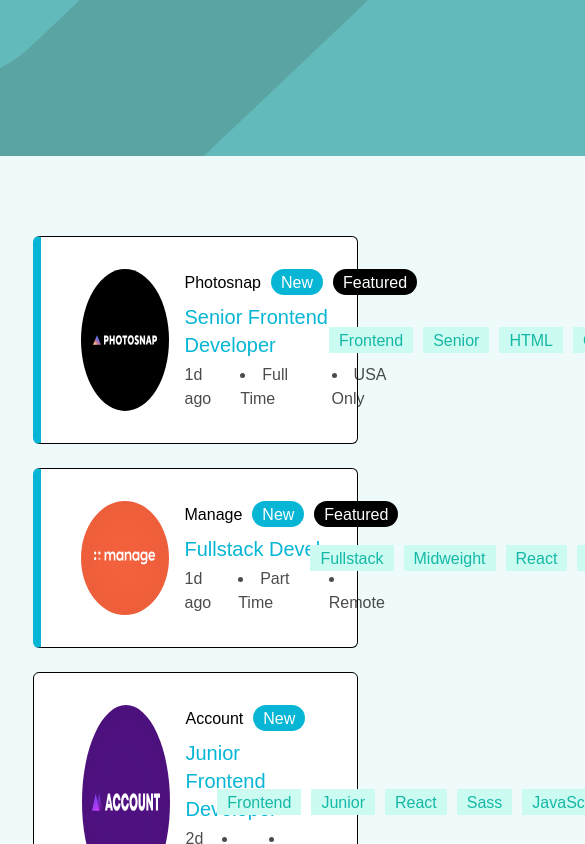
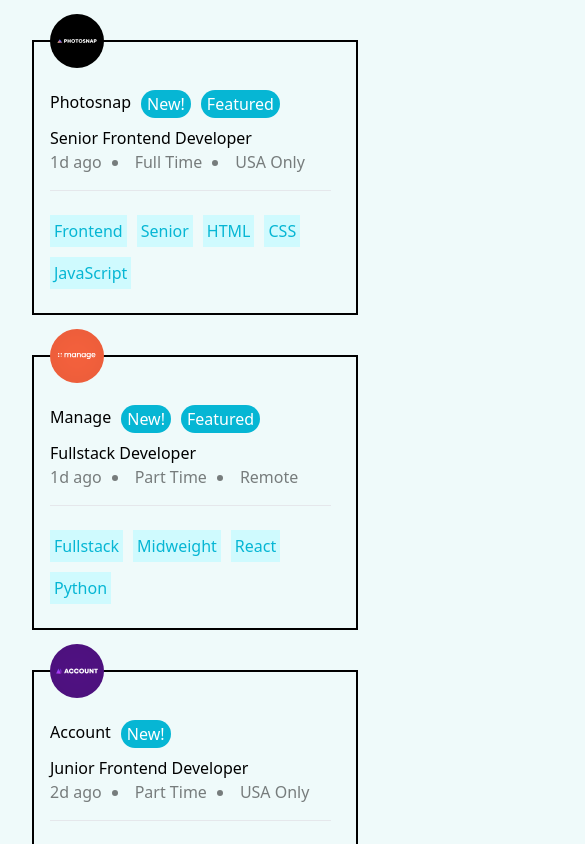
Before and after one commit to nitishkyadav/job-listing, a React (Create React App) app: page / in a window 390 px wide. Shown: the top 844 px of the page, 585 px wide, since content can reach past the window. Built offline with nearby package versions, Linux system fonts and the light colour scheme.

Commit message:
Mobile First Layout

```diff
--- a/src/App.js
+++ b/src/App.js
@@ -5,8 +5,8 @@
 
 function App() {
   return (
-    <div className="App">
-      <Header />
+    <div className="flex flex-col align-middle">
+      {/* <Header /> */}
       {/* <SearchBar /> */}
       <JobListings />
     </div>
--- a/src/Job-Listing/JobListing.jsx
+++ b/src/Job-Listing/JobListing.jsx
@@ -16,36 +16,32 @@
     dispatch(filterKeywordsActions.addKeywords({ value }));
   }
   return (
-    <div
-      className={`flex ${borderLeft} bg-white rounded-md font-leagueSparten justify-between w-10/12 max-w-5xl px-4 border border-black p-8`}
-    >
-      <div className={data.featured ? "flex ml-6" : "flex ml-8"}>
-        <img src={data.logo} alt={data.company} />
+    <div className="flex font-medium border-black border-2 mt-10 xs:flex-col pl-4 relative">
+      <div className="flex xs:flex-col mt-10">
+        <div className="xs:w-2/12 absolute -top-7">
+          <img src={data.logo} alt={data.company} />
+        </div>
 
-        <div className="flex flex-col ml-4 justify-center gap-1">
-          <div className="flex">
-            <p className="mr-2.5 font-medium pt-0.5">{data.company}</p>
-            <ul className="flex list-none gap-2.5">
+        <div className="flex flex-col text-center xs:mt-2">
+          <div className="flex gap-2.5">
+            <p className="">{data.company}</p>
+            <ul className="flex gap-2.5 text-white">
               {data.new && (
-                <li className="px-2.5 pt-0.5 rounded-2xl bg-cyan-500 text-white font-medium">
-                  New
-                </li>
+                <li className="p-0.5 px-1.5 rounded-2xl bg-cyan-500">New!</li>
               )}
               {data.featured && (
-                <li className="px-2.5  pt-0.5 rounded-2xl bg-black font-medium text-white">
+                <li className="p-0.5 px-1.5 rounded-2xl bg-cyan-500 bg-black">
                   Featured
                 </li>
               )}
             </ul>
           </div>
-          <div className="">
-            <h2 className="text-cyan-500 text-xl mt-1 cursor-pointer">
-              {data.position}
-            </h2>
+          <div className="flex mt-2">
+            <h2 className="">{data.position}</h2>
           </div>
 
-          <div className="">
-            <ul className="flex gap-2.5 opacity-70 list-disc list-inside">
+          <div className="flex opacity-50">
+            <ul className="flex gap-2.5 list-disc list-inside">
               <li className="list-none">{data.postedAt}</li>
               <li>{data.contract}</li>
               <li>{data.location}</li>
@@ -53,16 +49,19 @@
           </div>
         </div>
       </div>
-      <div className="flex my-auto">
-        <ul className="flex list-none gap-2.5">
+      <div className="hidden xs:block w-11/12 mt-4 mb-2">
+        <hr className="justify-start" />
+      </div>
+      <div className="flex text-cyan-500 xs:pr-2 mt-4 mb-6">
+        <ul className="flex flex-wrap gap-2.5">
           <li
-            className="px-2.5 cursor-pointer bg-teal-100 text-center text-teal-500 hover:bg-teal-500 hover:text-white pt-0.5"
+            className="p-1 bg-cyan-100 border-transparent"
             onClick={onClickHandler}
           >
             {data.role}
           </li>
           <li
-            className="px-2.5 cursor-pointer bg-teal-100 text-center text-teal-500 hover:bg-teal-500 hover:text-white pt-0.5"
+            className="p-1 bg-cyan-100 border-transparent"
             onClick={onClickHandler}
           >
             {data.level}
@@ -70,7 +69,7 @@
           {data.tools.map((tool, index) => (
             <li
               key={index}
-              className="px-2.5 cursor-pointer bg-teal-100 text-center text-teal-500 hover:bg-teal-500 hover:text-white pt-0.5"
+              className="p-1 bg-cyan-100 border-transparent"
               onClick={onClickHandler}
             >
               {tool}
@@ -79,7 +78,7 @@
           {data.languages.map((language, index) => (
             <li
               key={index}
-              className="px-2.5 cursor-pointer bg-teal-100 text-center text-teal-500 pt-0.5 hover:bg-teal-500 hover:text-white"
+              className="p-1 bg-cyan-100 border-transparent"
               onClick={onClickHandler}
             >
               {language}
--- a/src/JobListings/JobListings.jsx
+++ b/src/JobListings/JobListings.jsx
@@ -18,7 +18,7 @@
   }, [keywords]);
 
   return (
-    <div className="flex flex-col gap-6 content-center w-full flex-wrap mt-20">
+    <div className="flex px-8 mx-auto flex-col">
       {jobData.map((data) => (
         <JobListing data={data} key={data.id} setJobData={setJobData} />
       ))}
--- a/tailwind.config.js
+++ b/tailwind.config.js
@@ -1,7 +1,13 @@
 /** @type {import('tailwindcss').Config} */
+const defaultTheme = require("tailwindcss/defaultTheme");
 module.exports = {
   content: ["./src/**/*.{js,jsx,ts,tsx}"],
   theme: {
+    screens: {
+      xs: "380px",
+      ...defaultTheme.screens,
+      // => @media (min-width: 380px) { ... }
+    },
     extend: {
       colors: {
         darkCyan: "hsl(180, 29%, 50%)",
```
